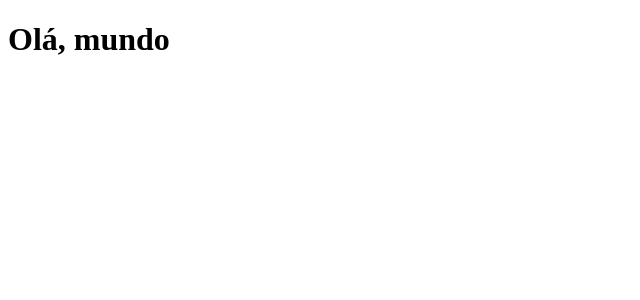
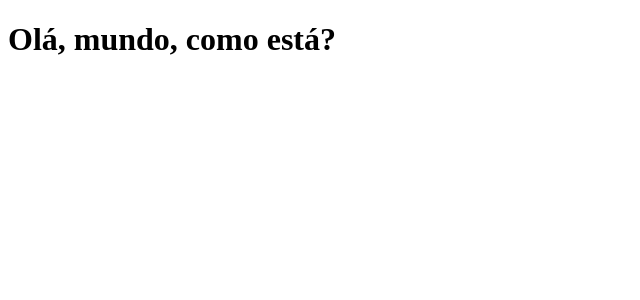
Before and after one commit to souzamathh/clone-tabnews, a Next.js app: page / in a window 1280 px wide. Shown: the top 300 px of the page, without its empty margins (0-640 px from the left). Built offline with nearby package versions, Linux system fonts and the light colour scheme.

Commit message:
Modifica a frase da página

```diff
--- a/pages/index.js
+++ b/pages/index.js
@@ -1,5 +1,5 @@
 function Home() {
-    return <h1>Olá, mundo</h1>
+    return <h1>Olá, mundo, como está?</h1>
 }
 
 export default Home; //define essa função de retorno como a principal para retornar o website
```
